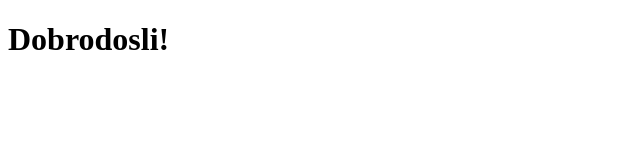
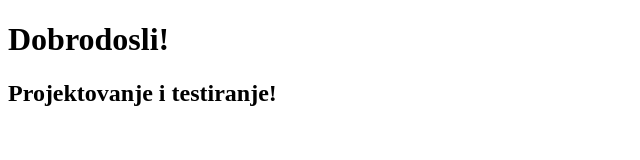
Before and after one commit to danijela943/projektovanjesoftvera, a plain HTML site: page index.html in a window 1280 px wide. Shown: the whole page, without its empty margins (0-640 px from the left). Drawn offline with Linux system fonts and the light colour scheme.

Commit message:
Dodavanje H2 taga

```diff
--- a/index.html
+++ b/index.html
@@ -7,5 +7,6 @@
 </head>
 <body>
     <h1>Dobrodosli!</h1>
+    <h2>Projektovanje i testiranje!</h2>
 </body>
 </html>
```
